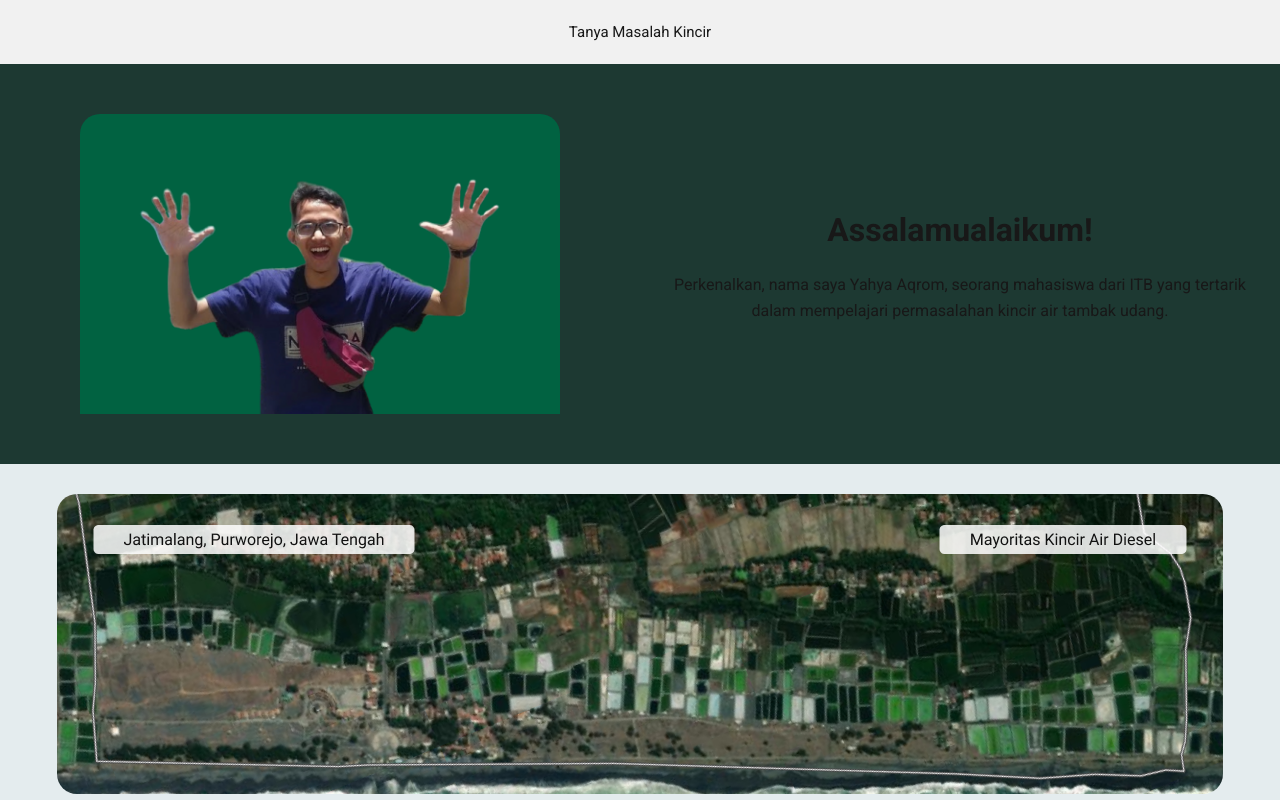
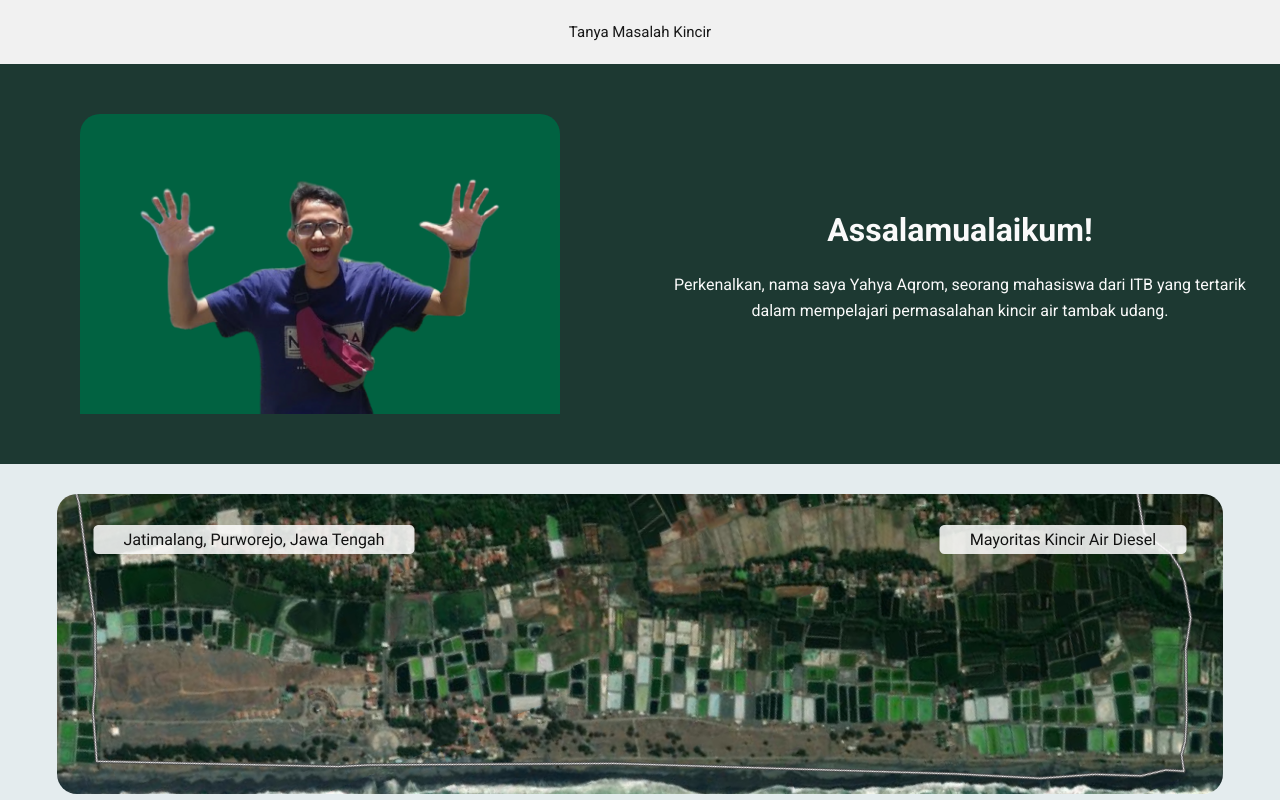
Before and after one commit to C23-PC735-Bangkit-Capstone/Simulation-Dashboard, a Vue app: page / in a window 1280 px wide. Shown: the top 800 px of the page. Built offline with nearby package versions, Linux system fonts and the light colour scheme; what vue-confetti would draw is missing.

Commit message:
Fix default color

```diff
--- a/src/components/sections/IdentityFormSection.vue
+++ b/src/components/sections/IdentityFormSection.vue
@@ -194,6 +194,7 @@ export default {
   width: 100%;
   padding: 75px 20px;
   background-color: #1d3932;
+  color: #fafafa;
 }
 
 .instruction {
--- a/src/components/sections/ImageExplanationSection.vue
+++ b/src/components/sections/ImageExplanationSection.vue
@@ -93,7 +93,7 @@ export default {
   align-items: center;
   flex: 50%;
   padding: 30px;
-  color: var(--vt-c-text-light-1);
+  color: #181818;
   // border: 1px solid blue;
 }
 
--- a/src/components/sections/IntroductionSection.vue
+++ b/src/components/sections/IntroductionSection.vue
@@ -80,9 +80,11 @@ export default {}
   font-weight: 700;
   font-size: 2rem;
   margin-bottom: 1rem;
+  color: #fafafa;
 }
 .text-intro {
   text-align: center;
   font-size: 1rem;
+  color: #fafafa;
 }
 </style>
```
